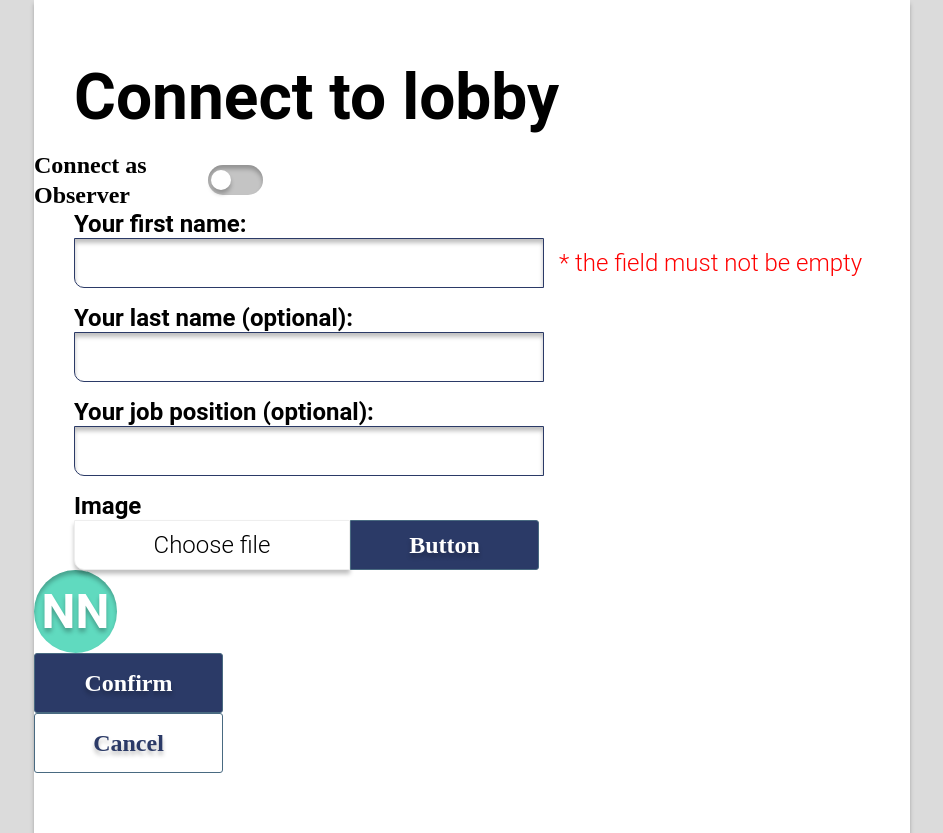
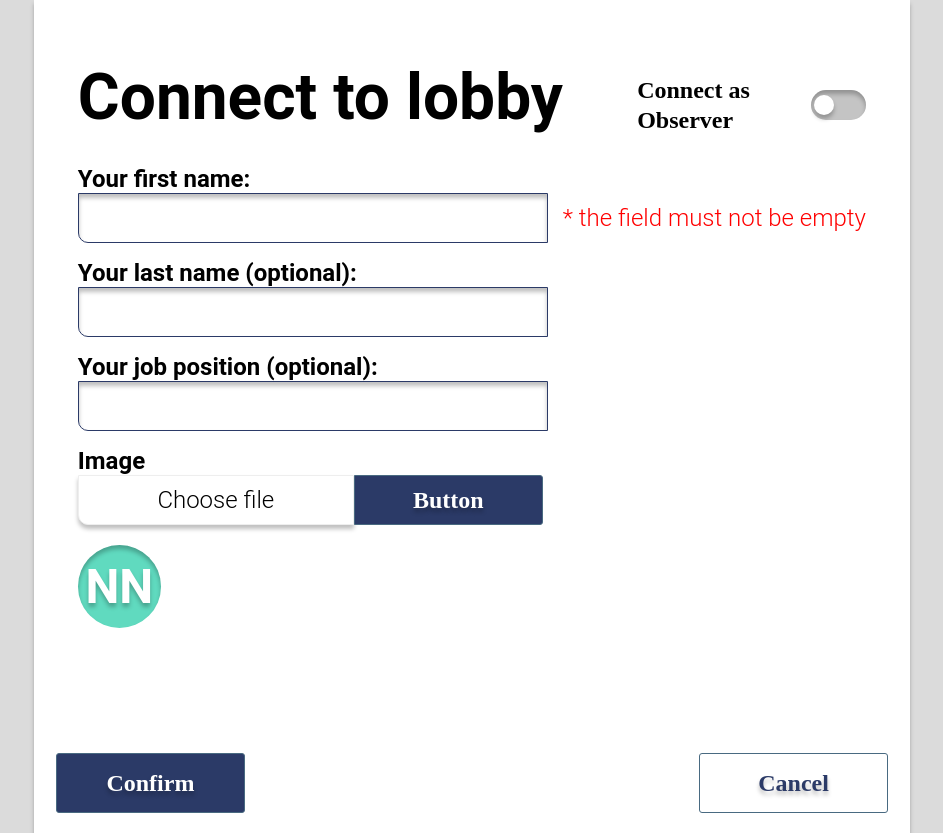
Before and after one commit to blohamen/pointing-poker, a React (Create React App) app in the folder client/: page / in a window 1280 px wide. Shown: the whole page, without its empty margins (168-1111 px from the left). Built offline with nearby package versions, Linux system fonts and the light colour scheme.

Commit message:
fix: add formdata to form

```diff
--- a/client/src/components/AvatarInput/avatar-input.sass
+++ b/client/src/components/AvatarInput/avatar-input.sass
@@ -1,7 +1,5 @@
 
 .ai
-    margin-left: 40px
-
     &__title
         font-family: Roboto
         font-style: normal
@@ -17,11 +15,11 @@
         height: 50px
         background: #FFFFFF
         box-sizing: border-box
+        margin-bottom: 20px
 
     &__label
         width: 189px
         height: 100%
-
 
     &__filename
         display: flex
@@ -35,7 +33,6 @@
         box-shadow: 0px 4px 4px rgba(0, 0, 0, 0.25)
         border-radius: 0px 0px 0px 10px
 
-
         font-family: Roboto
         font-style: normal
         font-weight: 300
@@ -46,13 +43,10 @@
         text-align: center
         color: #000000
 
-
-
     &__input
         opacity: 0
         visibility: hidden
         position: absolute
-
 
     &__btn
         display: flex
--- a/client/src/components/Button/Button.tsx
+++ b/client/src/components/Button/Button.tsx
@@ -1,25 +1,23 @@
 import './button.sass'
-
-
 
 interface IButtonProps {
     value: string
     size: 'large' | 'medium' | 'small'
     theme: 'dark' | 'light'
-
+    form?: string
 }
-
-
 
 export default function Button(props: IButtonProps): JSX.Element {
     const clasName = `button button__${props.size} button__${props.theme}`
-
+    const handleClick = () => {console.log('test');
+    }
     return(
         <input
             className={clasName}
             type="submit"
             value={props.value}
-
+            onClick={handleClick}
+            form={props.form || ''}
         />
     )
 }
--- a/client/src/components/ConnectToLobby/ConnectToLobby.tsx
+++ b/client/src/components/ConnectToLobby/ConnectToLobby.tsx
@@ -29,13 +29,26 @@ export default function ConnectToLobby(): JSX.Element {
         setJobPosition(job)
     }
 
-    const handleChangeAva = (src: string) => {
+    const handleChangeAvatar = (src: string) => {
         setSrcAva(src)
+    }
+
+    const handleSubmit = (event: React.SyntheticEvent<HTMLFormElement>) => {
+        event.preventDefault()
+        const a: HTMLFormElement = event.currentTarget
+        const formData = new FormData(a)
+        console.log(formData)
     }
 
     return (
         <div className="ctl">
             <div className="ctl__form-wrapper">
+
+                <form
+                    id="ctl-form"
+                    onSubmit={handleSubmit}
+                >
+                    <div className="ctl__form-title-wrapper">
                         <p className="ctl__title">Connect to lobby</p>
                         <Switcher
                             title='Connect as Observer'
@@ -43,6 +56,8 @@ export default function ConnectToLobby(): JSX.Element {
                             onChangeToogle={handleSwitchChange}
                             className="switcher-observer"
                         />
+
+                    </div>
 
                     <FormInputText
                         title="Your first name:"
@@ -71,19 +86,20 @@ export default function ConnectToLobby(): JSX.Element {
                     <AvatarInput
                         title="Image"
                         name="addAvatar"
-                    onAvaChange={handleChangeAva}
+                        onAvaChange={handleChangeAvatar}
                     />
-
                     <Avatar
                         name={firstName}
                         lastName={lastName}
                         src={srcAva}
                     />
-
+                </form>
+               <div className="ctl__btns-wrapper">
                     <Button
                         value="Confirm"
                         size="medium"
                         theme="dark"
+                        form="ctl-form"
                     />
 
                     <Button
@@ -93,5 +109,6 @@ export default function ConnectToLobby(): JSX.Element {
                     />
                </div>
             </div>
+        </div>
     )
 }
--- a/client/src/components/ConnectToLobby/connect-to-lobby.sass
+++ b/client/src/components/ConnectToLobby/connect-to-lobby.sass
@@ -10,16 +10,35 @@
     background: rgba(196, 196, 196, 0.6)
 
     &__form-wrapper
+        position: relative
         width: 876px
         height: 833px
         background: #FFFFFF
         box-shadow: 0px 4px 4px rgba(0, 0, 0, 0.25)
     &__title
-        margin-top: 60px
-        padding-left: 40px
         font-family: Roboto
         font-style: normal
         font-weight: bold
         font-size: 64px
         line-height: 75px
         color: #000000
+    &__form-title-wrapper
+        margin-top: 60px
+        display: flex
+        align-items: center
+        justify-content: space-between
+        margin-bottom: 30px
+    &__btns-wrapper
+        position: absolute
+        left: 0
+        right: 0
+        bottom: 20px
+        display: flex
+        justify-content: space-between
+        width: 95%
+        margin: 0 auto
+
+
+#ctl-form
+    width: 90%
+    margin: 0 auto
--- a/client/src/components/FormInputText/form-item-text.sass
+++ b/client/src/components/FormInputText/form-item-text.sass
@@ -10,7 +10,6 @@
 
 .fit
     &__wrapper
-        padding-left: 40px
         width: 100%
         height: 94px
 
```
Lines whose indentation alone changed are shown as unchanged.
